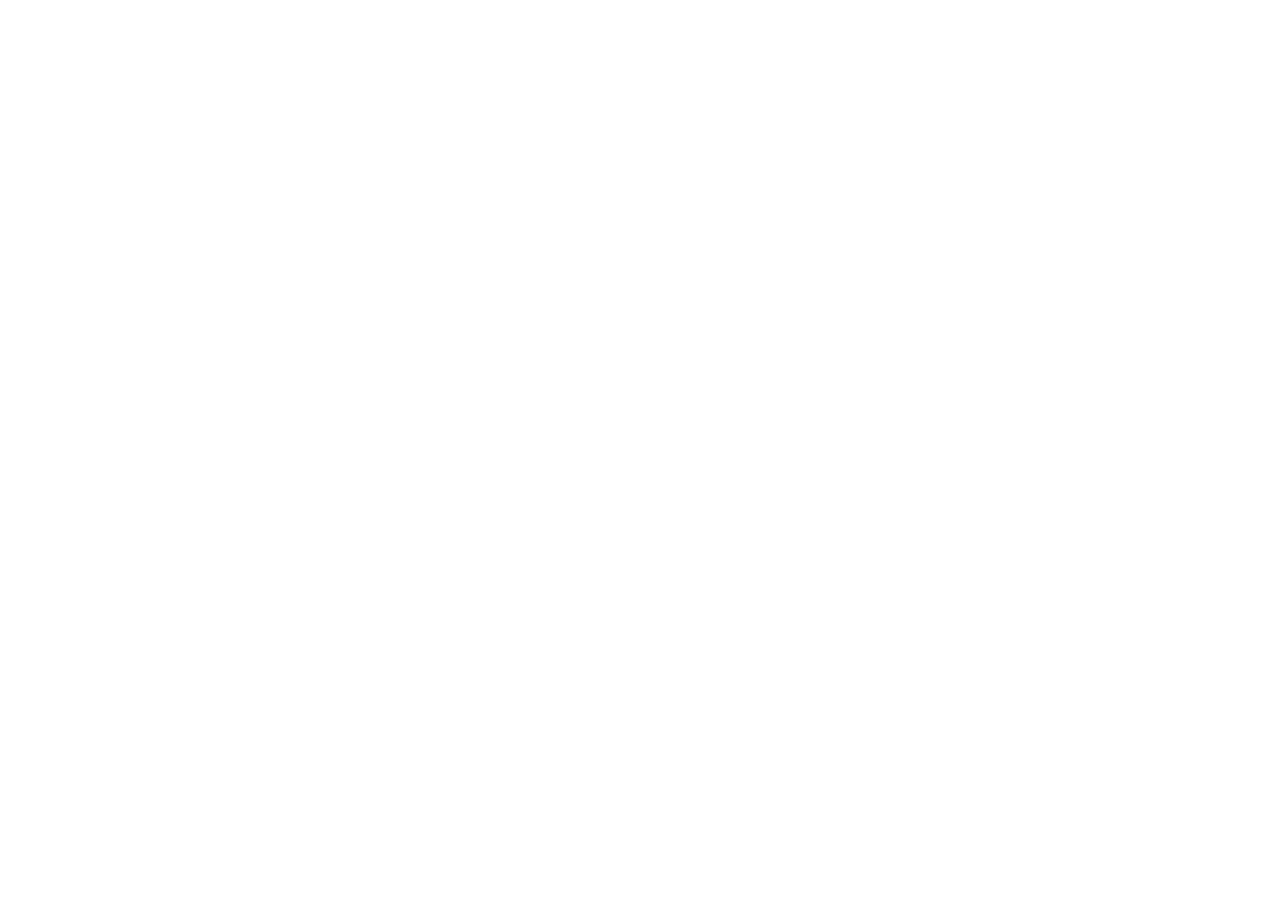
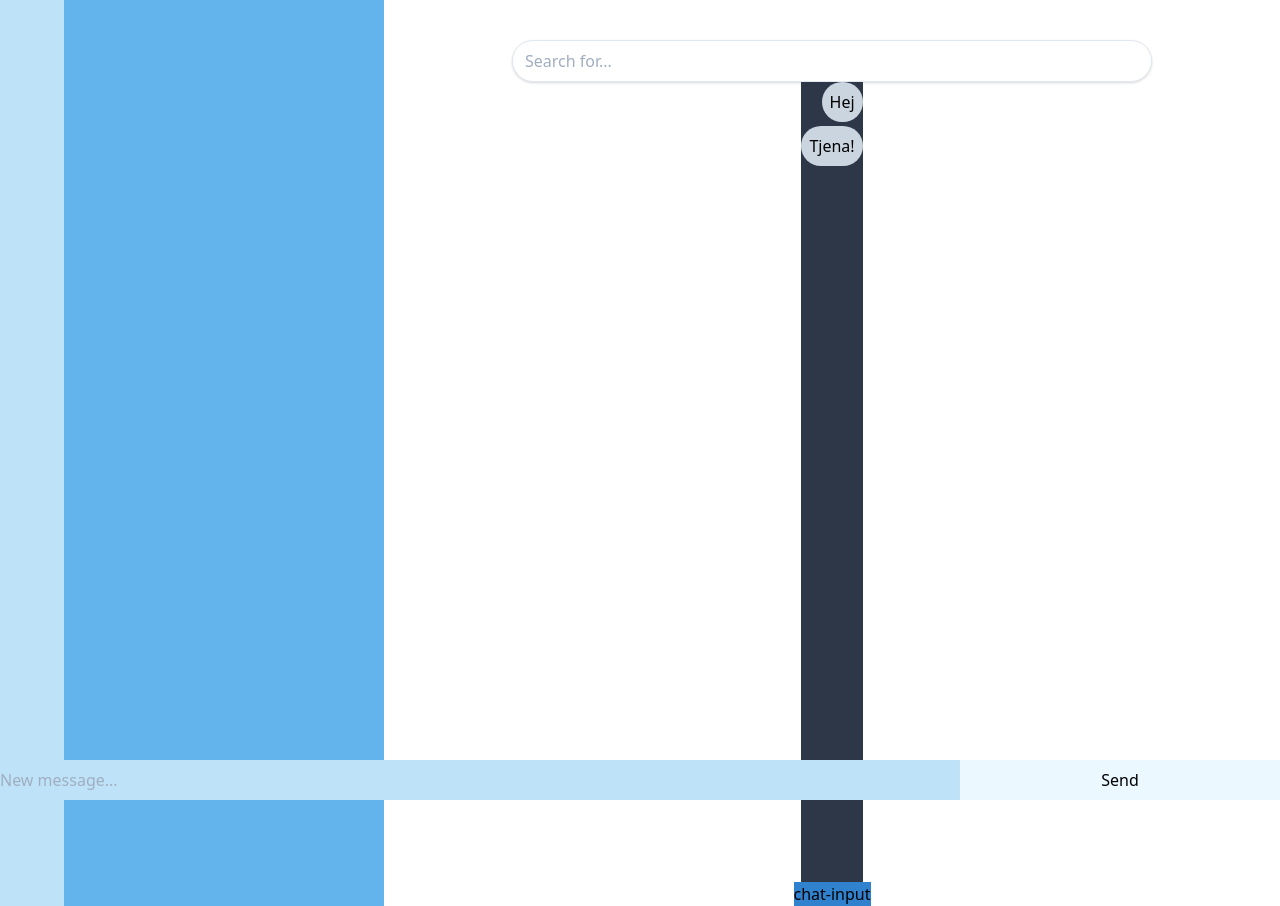
Before and after one commit to MarkusLucero/ChatApp, a React (Create React App) app in the folder frontend/: page / in a window 1280 px wide. Before the commit the page ends 800 px from the top, so only its background shows below. Built offline with nearby package versions, Linux system fonts and the light colour scheme; the HTML template or start-up script is replaced by a standard one.

Commit message:
fixing the focusedView component

```diff
--- a/frontend/src/App.js
+++ b/frontend/src/App.js
@@ -1,9 +1,11 @@
 import React from "react";
 import "./assets/main.css";
+import LandingPage from "./components/LandingPage/LandingPage";
 
 const App = () => {
   return (
     <div className="App">
+      <LandingPage />
     </div>
   );
 };
--- a/frontend/src/components/ChatContainer/ChatContainer.js
+++ b/frontend/src/components/ChatContainer/ChatContainer.js
@@ -1,6 +1,7 @@
 import React from "react";
 import "../../assets/main.css";
 import SearchBar from "../SearchBar/SearchBar";
+import Chat from "../Chat/Chat";
 
 /**
  * ChatContainer holds the layout of the focused view of a selected chat
@@ -42,10 +43,8 @@ const ChatContainer = () => {
         onButtonClick={handleSearchSubmit}
         onInputChange={handleSearchInput}
       />
-      {/* TODO These divs will be replaced by Chat and ChatInput components respectively hence the id:s*/}
-      <div id="chat" className="bg-blue-400">
-        chat
-      </div>
+
+      <Chat />
       <div id="chat-input" className="bg-blue-600 ">
         chat-input
       </div>
--- /dev/null
+++ b/frontend/src/components/FocusedView/FocusedView.js
@@ -0,0 +1,12 @@
+import React from 'react'
+import ChatContainer from "../ChatContainer/ChatContainer"
+
+const FocusedView = () =>
+{
+    return (
+        <ChatContainer/>
+    )
+}
+
+
+export default FocusedView
--- a/frontend/src/components/LandingPage/LandingPage.js
+++ b/frontend/src/components/LandingPage/LandingPage.js
@@ -1,5 +1,6 @@
 import React from "react";
 import "../../assets/main.css"
+import FocusedView from "../FocusedView/FocusedView";
 /**
  * LandingPage holds the layout design grid of the app.
  *
@@ -12,10 +13,9 @@ const LandingPage = () => {
        *  To change the width of components inside the div search for grid-cols-custom in tailwind.js and change corresponding attr.
        */
     <div className="grid grid-cols-custom h-screen">
-      {/* TODO These divs will be replaced by Side display list, info display list and focused view components respectively hence the id:s*/}
-
       <div id="side-display-list" className="bg-blue-200"></div>
       <div id="info-display-list" className="bg-blue-400"></div>
+      <FocusedView/>
     </div>
   );
 };
```
